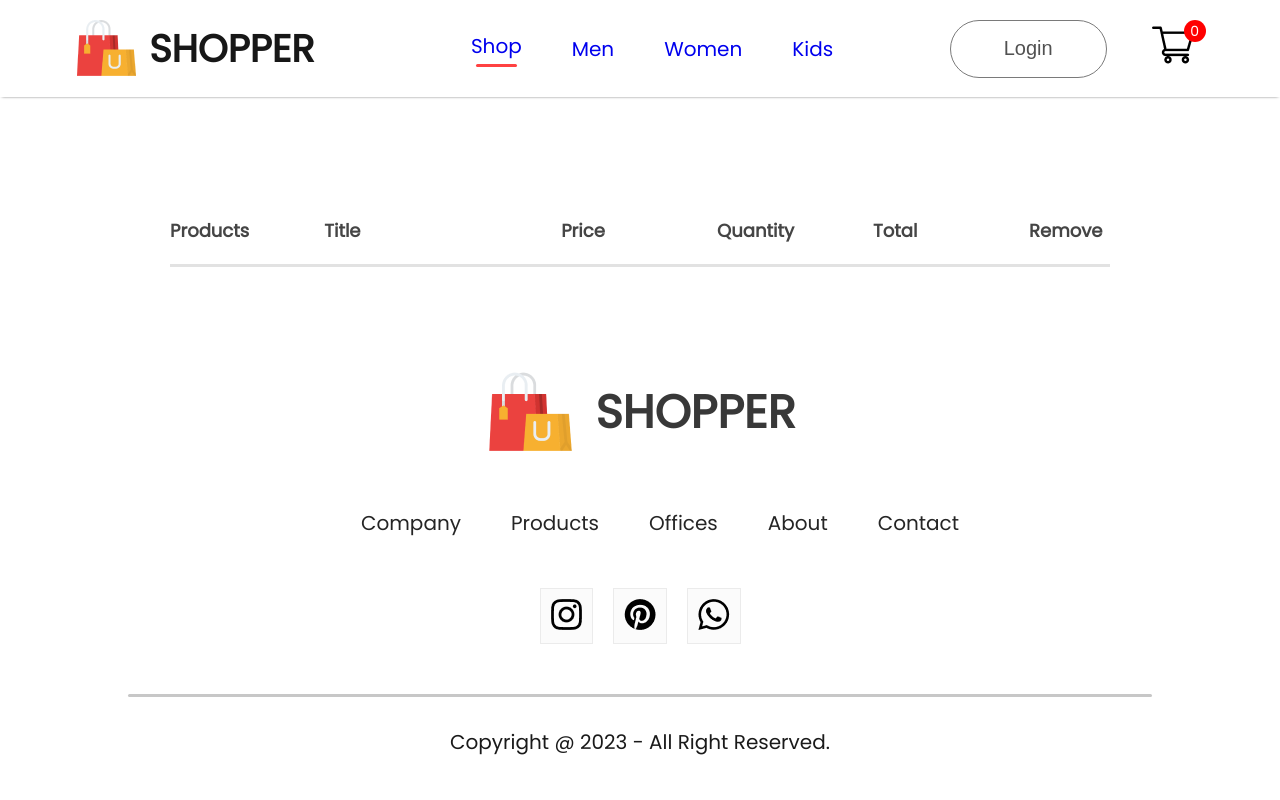
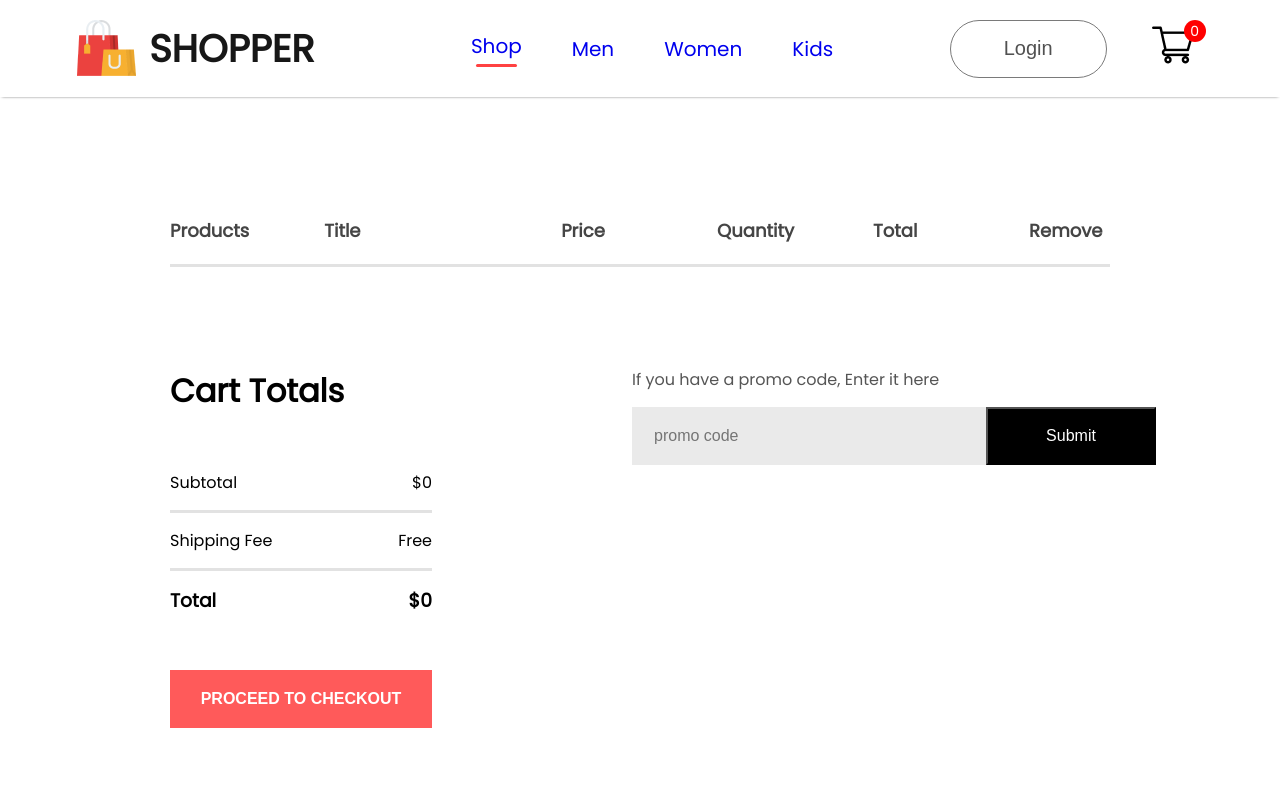
Before and after one commit to RoopaChiluvuri/E-Commerce, a React (Create React App) app: page /cart in a window 1280 px wide. Shown: the top 800 px of the page. Built offline with nearby package versions, Linux system fonts and the light colour scheme.

Commit message:
Adding Cart Functionality

```diff
--- a/src/Components/CartItems/CartItems.css
+++ b/src/Components/CartItems/CartItems.css
@@ -33,3 +33,77 @@
     margin: 0px 40px;
     cursor: pointer;
 }
+
+.cartitems-quantity{
+    width: 64px;
+    height: 50px;
+    border: 2px solid #ebebeb;
+    background: #fff;
+}
+
+.cartitems-down{
+    display: flex;
+    margin: 100px 0px;
+}
+
+.cartitems-total{
+    flex: 1;
+    display: flex;
+    flex-direction: column;
+    margin-right: 200px;
+    gap: 40px;
+}
+
+.cartitems-total-item{
+    display: flex;
+    justify-content: space-between;
+    padding: 15px 0px;
+}
+
+.cartitems-total button{
+    width: 262px;
+    height: 58px;
+    outline: none;
+    border: none;
+    background: #ff5a5a;
+    color: #fff;
+    font-size: 16px;
+    font-weight: 600;
+    cursor: pointer;
+}
+
+.cartitems-promocode{
+    flex: 1;
+    font-size: 16px;
+    font-weight: 500;
+}
+
+.cartitems-promocode p{
+    color: #555;
+}
+
+.cartitems-promobox{
+    width: 504px;
+    margin-top: 15px;
+    padding-left: 20px;
+    height: 58px;
+    background: #eaeaea;
+}
+
+.cartitems-promobox input{
+    border: none;
+    outline: none;
+    background: transparent;
+    font-size: 16px;
+    width: 330px;
+    height: 50px;
+}
+
+.cartitems-promobox button{
+    width: 170px;
+    height: 58px;
+    font-size: 16px;
+    background: black;
+    color: white;
+    cursor: pointer;
+}
--- a/src/Components/CartItems/CartItems.jsx
+++ b/src/Components/CartItems/CartItems.jsx
@@ -4,7 +4,7 @@
 import remove_icon from '../Assets/cart_cross_icon.png';
 
 export const CartItems= () => {
-  const {all_product, cartItems, removeFromCart} = useContext(ShopContext)
+  const {getTotalCartAmount, all_product, cartItems, removeFromCart} = useContext(ShopContext)
   return (
     <div className='cartitems'>
       <div className='cartitems-format-main'>
@@ -25,13 +25,43 @@
                       <p>{e.name}</p>
                       <p>${e.new_price}</p>
                       <button className='cartitems-quantity'>{cartItems[e.id]}</button>
-                      <p>{e.new_price*cartItems[e.id] }</p>
+                      <p>${e.new_price * cartItems[e.id] }</p>
                       <img className='cartitems-remove-icon' src={remove_icon} onClick={()=>{removeFromCart(e.id)}} alt="" />
                     </div>
                      <hr />
                    </div>
         }
+        return null;
       })}
+      <div className='cartitems-down'>
+        <div className='cartitems-total'>
+          <h1>Cart Totals</h1>
+          <div>
+            <div className='cartitems-total-item'>
+              <p>Subtotal</p>
+              <p>${getTotalCartAmount()}</p>
+            </div>
+            <hr />
+            <div className='cartitems-total-item' >
+              <p>Shipping Fee</p>
+              <p>Free</p>
+            </div>
+            <hr />
+            <div className='cartitems-total-item'>
+              <h3>Total</h3>
+              <h3>${getTotalCartAmount()}</h3>
+            </div>
+          </div>
+          <button>PROCEED TO CHECKOUT</button>
+        </div>
+        <div className='cartitems-promocode'>
+          <p>If you have a promo code, Enter it here</p>
+          <div className='cartitems-promobox'>
+            <input type="text" placeholder='promo code' />
+            <button>Submit</button>
+          </div>
+        </div>
+      </div>
     </div>
   )
 }
--- a/src/Context/ShopContext.jsx
+++ b/src/Context/ShopContext.jsx
@@ -25,7 +25,21 @@
         setCartItems((prev) => ({...prev,[itemId]:prev[itemId]-1}))
     }
 
-    const contextValue = {all_product, cartItems, addToCart, removeFromCart};
+    const getTotalCartAmount = () => {
+        let totalAmount = 0;
+        for(const item in cartItems)
+        {
+            if(cartItems[item] > 0)
+            {
+                let itemInfo = all_product.find((product)=>product.id=== Number(item))
+                totalAmount += itemInfo.new_price * cartItems[item];
+            }
+
+        }
+        return totalAmount;
+    }
+
+    const contextValue = {getTotalCartAmount, all_product, cartItems, addToCart, removeFromCart};
     return (
         <ShopContext.Provider value={contextValue}>
             {props.children}
```
